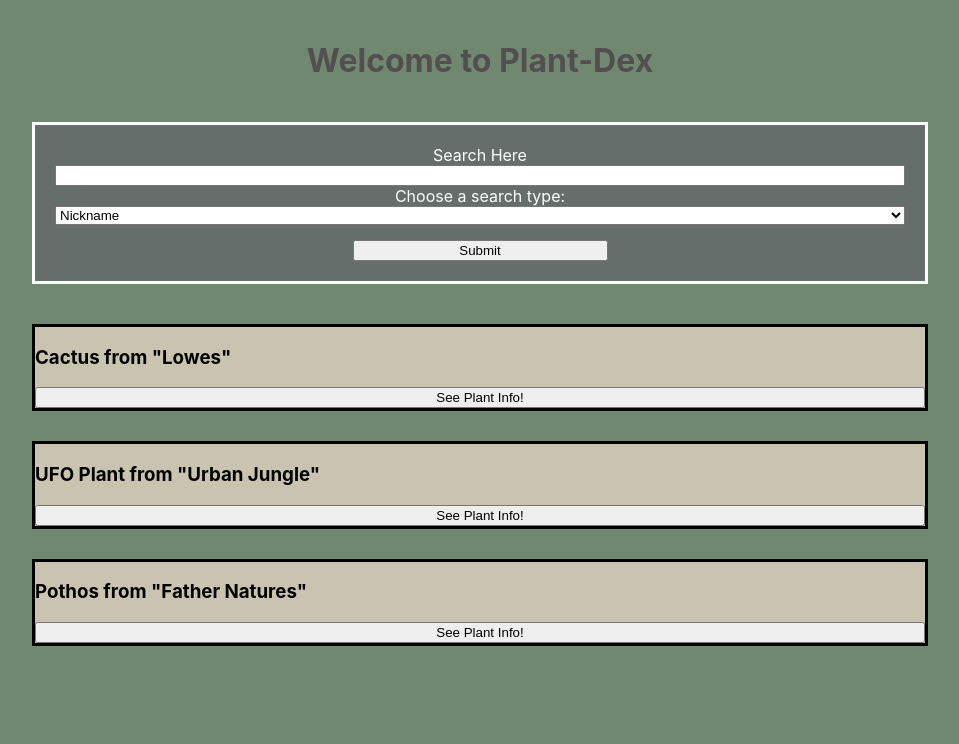
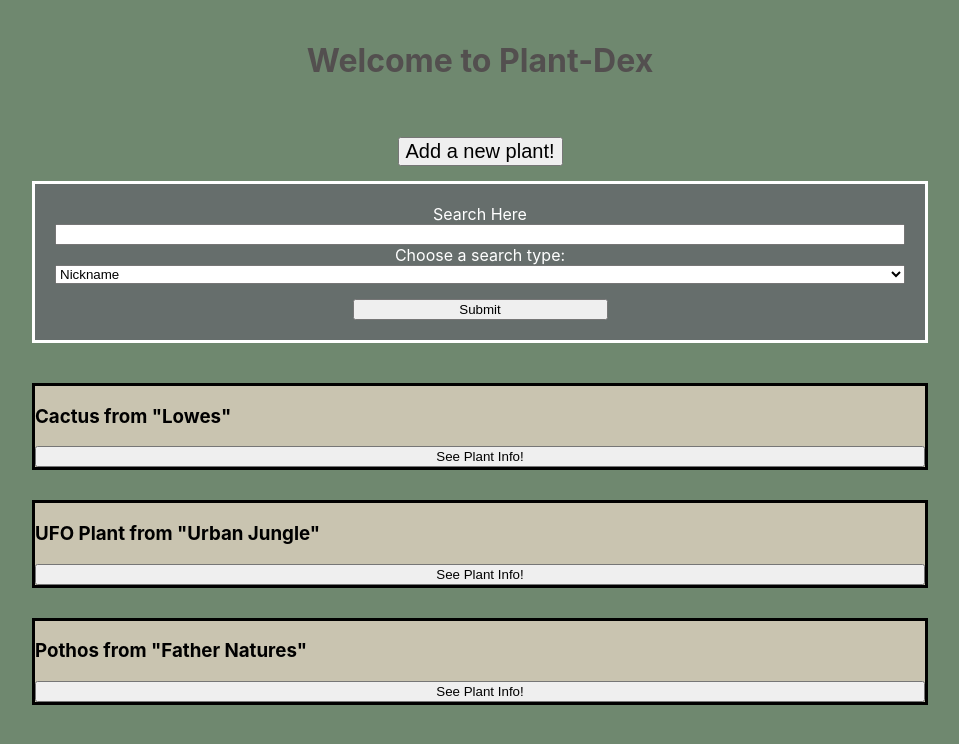
Before and after one commit to LeahArden175/plantdex-client, a React (Create React App) app: page /plant-list in a window 1280 px wide. Shown: the top 744 px of the page, without its empty margins (160-1119 px from the left). Built offline with nearby package versions, Linux system fonts and the light colour scheme.

Commit message:
added add new plant button

```diff
--- a/src/components/SearchBar/SearchBar.css
+++ b/src/components/SearchBar/SearchBar.css
@@ -17,3 +17,7 @@
   margin: auto;
   margin-bottom: 40px;
 }
+.add-new-button{
+  font-size: 20px;
+  margin: 15px;
+}
--- a/src/components/SearchBar/SearchBar.js
+++ b/src/components/SearchBar/SearchBar.js
@@ -5,6 +5,9 @@ export default class SearchBar extends Component {
   render() {
     return (
       <div className="search-form-div">
+        <button class="add-new-button">
+            Add a new plant!
+          </button>
         <form class="search-form">
           <label for="searchType">Search Here</label>
           <input type="text" />
@@ -21,5 +24,4 @@ export default class SearchBar extends Component {
       </div>
     );
   }
-  s;
 }
```
Also changed, not shown: src/components/AddPlantForm/AddPlantForm.js (added, +14 -0 lines), src/components/AddPlantForm/AddPlantForm.css (added).
